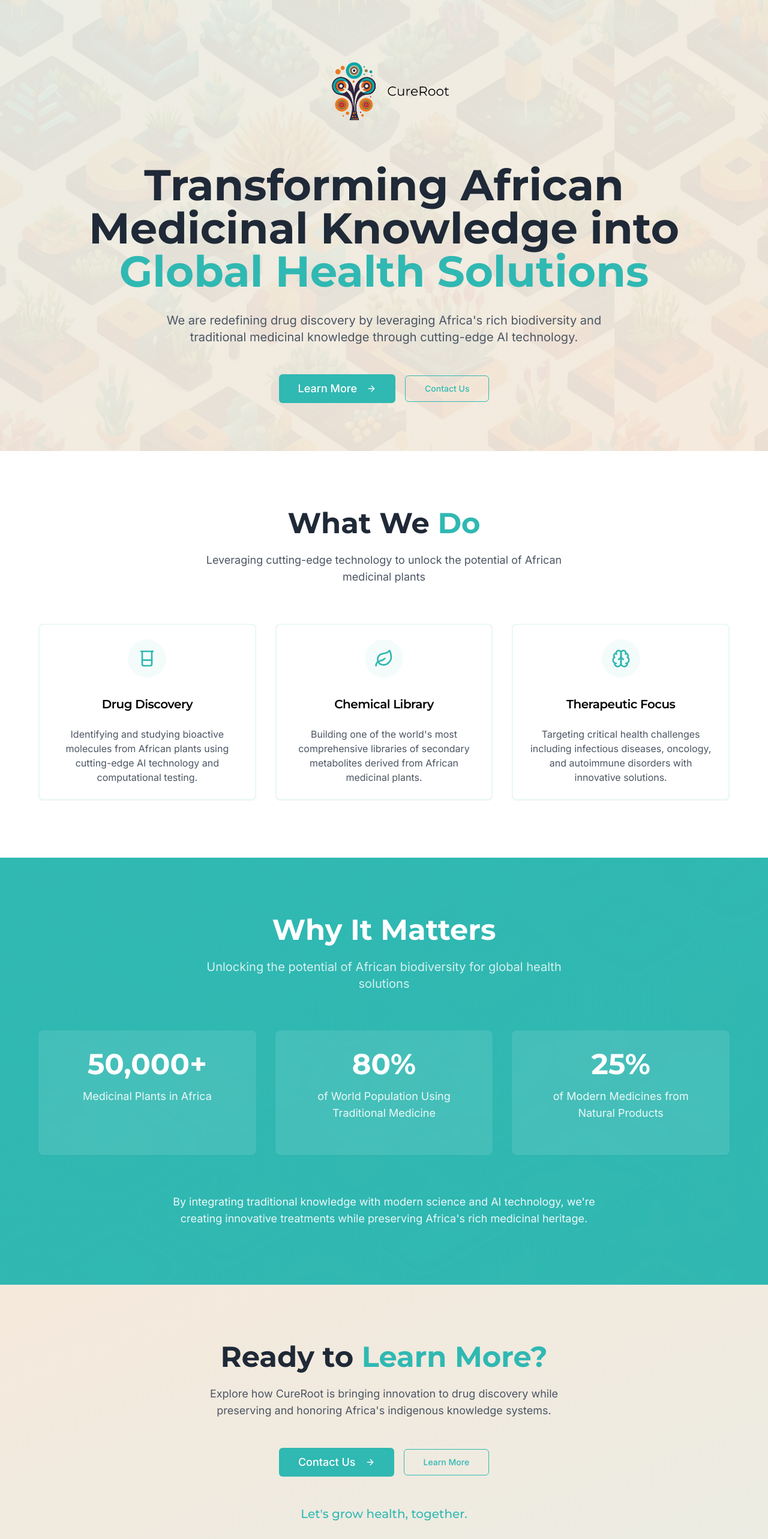
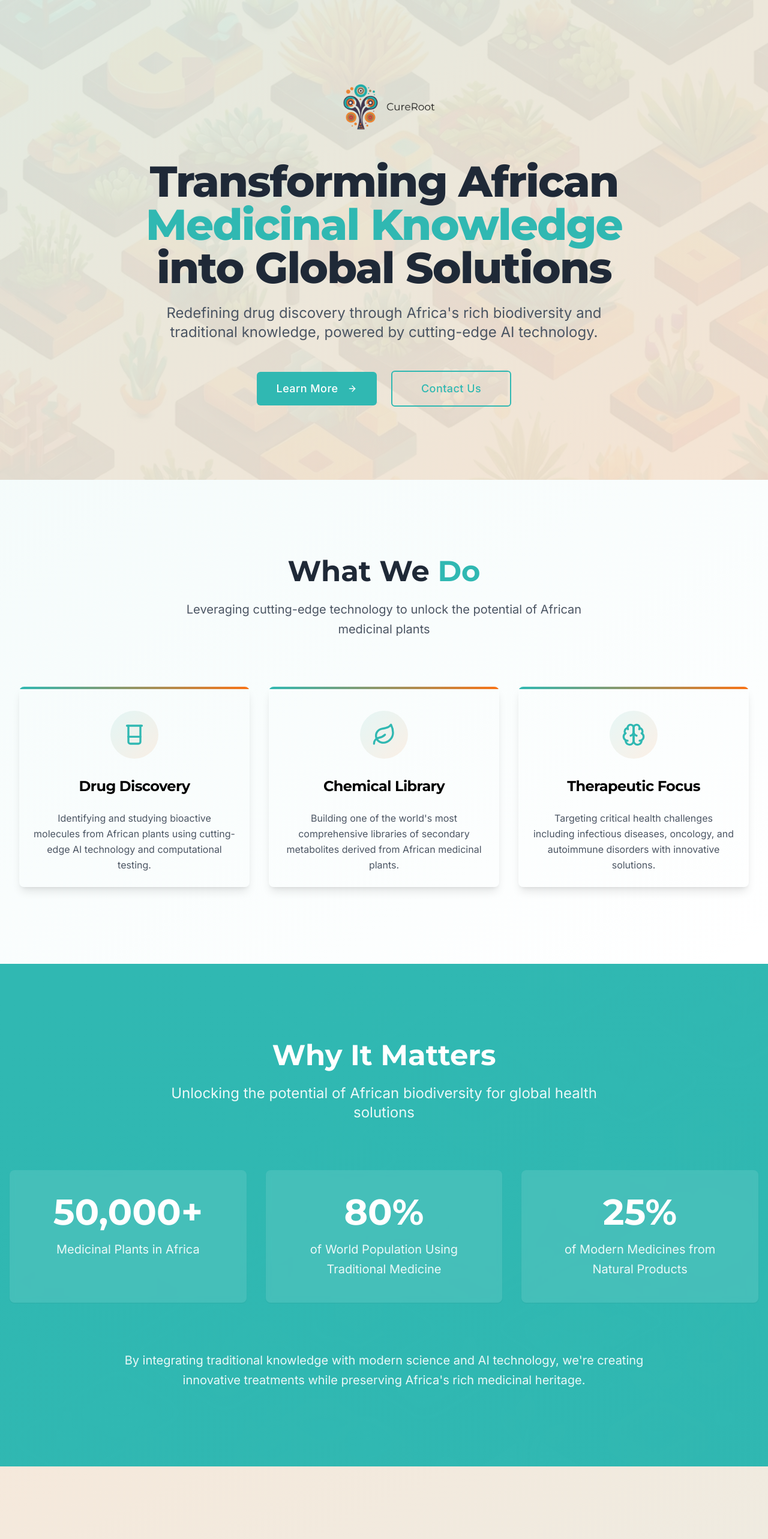
Before and after one commit to Njabs11/cureoot-landing-page, a React (Vite) app: page / in a window 1280 px wide. Shown: the top 2566 px of the page at 60% size. Built offline with nearby package versions, Linux system fonts and the light colour scheme.

Commit message:
Improve design based on competitor
Draw inspiration from the competitor website Enveda to enhance the design and user experience of the current application. Focus on visual elements, layout, and overall aesthetics without directly copying any content.
[skip gpt_engineer]

```diff
--- a/src/components/CallToAction.tsx
+++ b/src/components/CallToAction.tsx
@@ -3,23 +3,31 @@ import { ArrowRight } from "lucide-react";
 
 export const CallToAction = () => {
   return (
-    <section className="py-24 px-4 bg-gradient-to-br from-secondary/5 to-primary/5">
-      <div className="max-w-4xl mx-auto text-center">
-        <h2 className="font-heading text-3xl md:text-5xl font-bold mb-6 text-accent">
+    <section className="py-32 px-4 relative overflow-hidden">
+      <div className="absolute inset-0 bg-gradient-to-br from-secondary/5 to-primary/5"></div>
+      <div className="max-w-4xl mx-auto text-center relative z-10">
+        <h2 className="font-heading text-4xl md:text-5xl font-bold mb-6 text-accent">
           Ready to <span className="text-primary">Learn More?</span>
         </h2>
-        <p className="text-lg mb-12 text-gray-600 max-w-2xl mx-auto">
+        <p className="text-xl mb-12 text-gray-600 max-w-3xl mx-auto leading-relaxed">
           Explore how CureRoot is bringing innovation to drug discovery while preserving and honoring Africa's indigenous knowledge systems.
         </p>
-        <div className="flex flex-col sm:flex-row gap-4 justify-center items-center">
-          <Button size="lg" className="bg-primary hover:bg-primary/90 text-white px-8 py-6 text-lg">
-            Contact Us <ArrowRight className="ml-2" />
+        <div className="flex flex-col sm:flex-row gap-6 justify-center items-center">
+          <Button
+            size="lg"
+            className="bg-primary hover:bg-primary/90 text-white px-8 py-7 text-lg font-medium tracking-wide w-full sm:w-auto min-w-[200px] transition-all duration-300 ease-out transform hover:scale-105"
+          >
+            Contact Us <ArrowRight className="ml-2 h-5 w-5" />
           </Button>
-          <Button size="lg" variant="outline" className="border-primary text-primary hover:bg-primary/5">
+          <Button
+            size="lg"
+            variant="outline"
+            className="border-2 border-primary text-primary hover:bg-primary/5 px-8 py-7 text-lg font-medium tracking-wide w-full sm:w-auto min-w-[200px] transition-all duration-300"
+          >
             Learn More
           </Button>
         </div>
-        <p className="mt-12 text-xl font-heading text-primary">Let's grow health, together.</p>
+        <p className="mt-16 text-2xl font-heading text-primary font-medium">Let's grow health, together.</p>
       </div>
     </section>
   );
--- a/src/components/Hero.tsx
+++ b/src/components/Hero.tsx
@@ -3,33 +3,43 @@ import { ArrowRight } from "lucide-react";
 
 export const Hero = () => {
   return (
-    <div className="relative min-h-[90vh] flex items-center justify-center px-4 py-20">
-      <div className="absolute inset-0 bg-gradient-to-br from-primary/5 to-secondary/5 z-0" />
-      <div className="absolute inset-0 bg-hero-pattern opacity-5 z-0" />
-      <div className="max-w-6xl mx-auto text-center animate-fade-up relative z-10">
-        <div className="mb-12 flex justify-center">
+    <div className="relative min-h-screen flex items-center justify-center overflow-hidden">
+      <div className="absolute inset-0 bg-gradient-to-br from-primary/10 to-secondary/10 z-0" />
+      <div className="absolute inset-0 bg-[url('/lovable-uploads/5d7089a6-942d-4e24-b32b-8becd19ee4f4.png')] bg-cover bg-center opacity-5 z-0" />
+      <div className="max-w-7xl mx-auto px-4 sm:px-6 lg:px-8 relative z-10">
+        <div className="text-center">
+          <div className="mb-8 opacity-90">
             <img
               src="/lovable-uploads/c9a82a1f-128c-4ed9-8dd9-f269107458ad.png"
               alt="CureRoot Logo"
-            className="h-28 md:h-36"
+              className="h-20 md:h-28 mx-auto"
             />
           </div>
-        <h1 className="font-heading text-4xl md:text-6xl lg:text-7xl font-bold text-accent mb-8 leading-tight">
-          Transforming African Medicinal Knowledge into{" "}
-          <span className="text-primary">Global Health Solutions</span>
+          <h1 className="font-heading text-4xl md:text-6xl lg:text-7xl font-extrabold text-accent tracking-tight mb-6">
+            <span className="block">Transforming African</span>
+            <span className="block text-primary">Medicinal Knowledge</span>
+            <span className="block">into Global Solutions</span>
           </h1>
-        <p className="text-lg md:text-xl mb-12 max-w-3xl mx-auto text-gray-600">
-          We are redefining drug discovery by leveraging Africa's rich biodiversity and traditional medicinal knowledge through cutting-edge AI technology.
+          <p className="mt-6 text-xl md:text-2xl text-gray-600 max-w-3xl mx-auto leading-relaxed">
+            Redefining drug discovery through Africa's rich biodiversity and traditional knowledge, powered by cutting-edge AI technology.
           </p>
-        <div className="flex flex-col sm:flex-row gap-4 justify-center items-center">
-          <Button size="lg" className="bg-primary hover:bg-primary/90 text-white px-8 py-6 text-lg">
-            Learn More <ArrowRight className="ml-2" />
+          <div className="mt-12 flex flex-col sm:flex-row gap-6 justify-center items-center">
+            <Button
+              size="lg"
+              className="bg-primary hover:bg-primary/90 text-white px-8 py-7 text-lg font-medium tracking-wide w-full sm:w-auto min-w-[200px] transition-all duration-300 ease-out transform hover:scale-105"
+            >
+              Learn More <ArrowRight className="ml-2 h-5 w-5" />
             </Button>
-          <Button size="lg" variant="outline" className="border-primary text-primary hover:bg-primary/5">
+            <Button
+              size="lg"
+              variant="outline"
+              className="border-2 border-primary text-primary hover:bg-primary/5 px-8 py-7 text-lg font-medium tracking-wide w-full sm:w-auto min-w-[200px] transition-all duration-300"
+            >
               Contact Us
             </Button>
           </div>
         </div>
       </div>
+    </div>
   );
 };
--- a/src/components/WhatWeDo.tsx
+++ b/src/components/WhatWeDo.tsx
@@ -21,27 +21,32 @@ const features = [
 
 export const WhatWeDo = () => {
   return (
-    <section className="py-24 px-4 bg-white">
-      <div className="max-w-6xl mx-auto">
-        <div className="text-center mb-16">
-          <h2 className="font-heading text-3xl md:text-5xl font-bold mb-6 text-accent">
+    <section className="py-32 px-4 bg-white relative overflow-hidden">
+      <div className="absolute inset-0 bg-gradient-to-br from-primary/5 to-transparent"></div>
+      <div className="max-w-7xl mx-auto relative z-10">
+        <div className="text-center mb-20">
+          <h2 className="font-heading text-4xl md:text-5xl font-bold mb-6 text-accent">
             What We <span className="text-primary">Do</span>
           </h2>
-          <p className="text-gray-600 max-w-2xl mx-auto text-lg">
+          <p className="text-gray-600 max-w-2xl mx-auto text-xl leading-relaxed">
             Leveraging cutting-edge technology to unlock the potential of African medicinal plants
           </p>
         </div>
-        <div className="grid grid-cols-1 md:grid-cols-3 gap-8">
+        <div className="grid grid-cols-1 md:grid-cols-3 gap-8 px-4">
           {features.map((feature, index) => (
-            <Card key={index} className="card-hover border-2 border-primary/10 bg-white">
-              <CardHeader className="text-center">
-                <div className="mx-auto bg-primary/5 w-16 h-16 rounded-full flex items-center justify-center mb-6">
-                  <feature.icon className="w-8 h-8 text-primary" />
+            <Card
+              key={index}
+              className="relative overflow-hidden border-none shadow-lg hover:shadow-xl transition-all duration-300 transform hover:-translate-y-2"
+            >
+              <div className="absolute top-0 left-0 w-full h-1 bg-gradient-to-r from-primary to-secondary"></div>
+              <CardHeader className="text-center pt-10">
+                <div className="mx-auto bg-gradient-to-br from-primary/10 to-secondary/10 w-20 h-20 rounded-full flex items-center justify-center mb-6">
+                  <feature.icon className="w-10 h-10 text-primary" />
                 </div>
-                <CardTitle className="font-heading text-xl mb-2">{feature.title}</CardTitle>
+                <CardTitle className="font-heading text-2xl font-bold mb-2">{feature.title}</CardTitle>
               </CardHeader>
               <CardContent>
-                <p className="text-gray-600 text-center">{feature.description}</p>
+                <p className="text-gray-600 text-center leading-relaxed">{feature.description}</p>
               </CardContent>
             </Card>
           ))}
--- a/src/components/WhyItMatters.tsx
+++ b/src/components/WhyItMatters.tsx
@@ -17,30 +17,33 @@ const stats = [
 
 export const WhyItMatters = () => {
   return (
-    <section className="bg-primary text-white py-24 px-4 relative overflow-hidden">
-      <div className="absolute inset-0 bg-pattern"></div>
+    <section className="py-32 bg-primary relative overflow-hidden">
+      <div className="absolute inset-0 bg-[url('/lovable-uploads/43c7e6ae-7219-4abd-bcc7-a19c765e1e73.png')] bg-cover bg-center opacity-5"></div>
       <div className="absolute inset-0 bg-gradient-to-br from-primary to-primary/90"></div>
-      <div className="max-w-6xl mx-auto relative z-10">
-        <div className="text-center mb-16">
-          <h2 className="font-heading text-3xl md:text-5xl font-bold mb-6">
+      <div className="max-w-7xl mx-auto px-4 relative z-10">
+        <div className="text-center mb-20">
+          <h2 className="font-heading text-4xl md:text-5xl font-bold mb-6 text-white">
             Why It Matters
           </h2>
-          <p className="text-xl text-white/80 max-w-2xl mx-auto">
+          <p className="text-2xl text-white/90 max-w-3xl mx-auto font-light">
             Unlocking the potential of African biodiversity for global health solutions
           </p>
         </div>
-        <div className="grid grid-cols-1 md:grid-cols-3 gap-8 mb-16">
+        <div className="grid grid-cols-1 md:grid-cols-3 gap-8 mb-20">
           {stats.map((stat, index) => (
-            <Card key={index} className="bg-white/10 backdrop-blur-sm border-none text-center p-8 hover:bg-white/20 transition-colors">
-              <CardContent>
-                <p className="text-5xl font-bold mb-4 font-heading">{stat.number}</p>
-                <p className="text-lg text-white/90">{stat.label}</p>
+            <Card
+              key={index}
+              className="bg-white/10 backdrop-blur-sm border-none text-center p-10 hover:bg-white/20 transition-all duration-300"
+            >
+              <CardContent className="p-0">
+                <p className="text-6xl font-bold mb-4 font-heading text-white">{stat.number}</p>
+                <p className="text-xl text-white/90 leading-relaxed">{stat.label}</p>
               </CardContent>
             </Card>
           ))}
         </div>
         <div className="text-center">
-          <p className="text-lg max-w-3xl mx-auto text-white/90">
+          <p className="text-xl max-w-4xl mx-auto text-white/90 leading-relaxed">
             By integrating traditional knowledge with modern science and AI technology, we're creating innovative treatments while preserving Africa's rich medicinal heritage.
           </p>
         </div>
```
Lines whose indentation alone changed are shown as unchanged.
